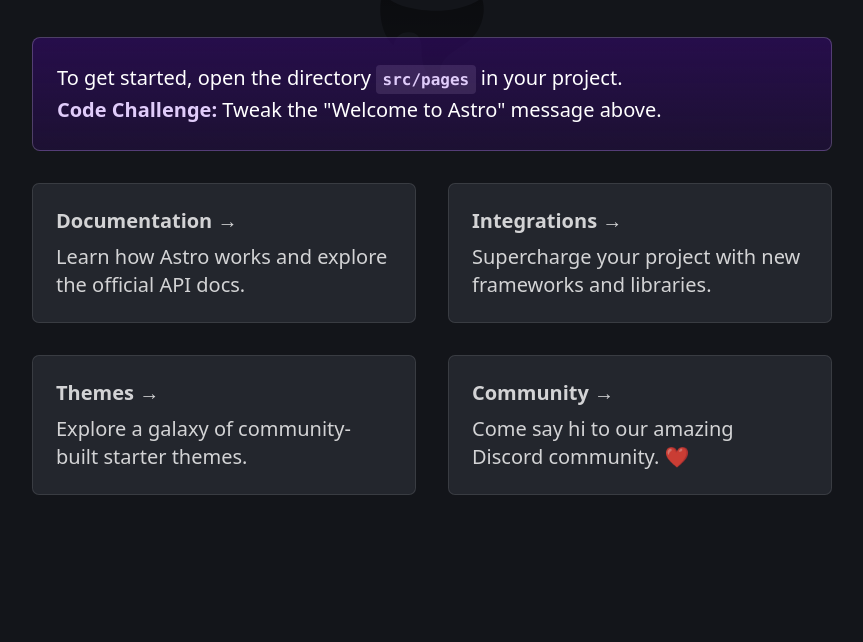
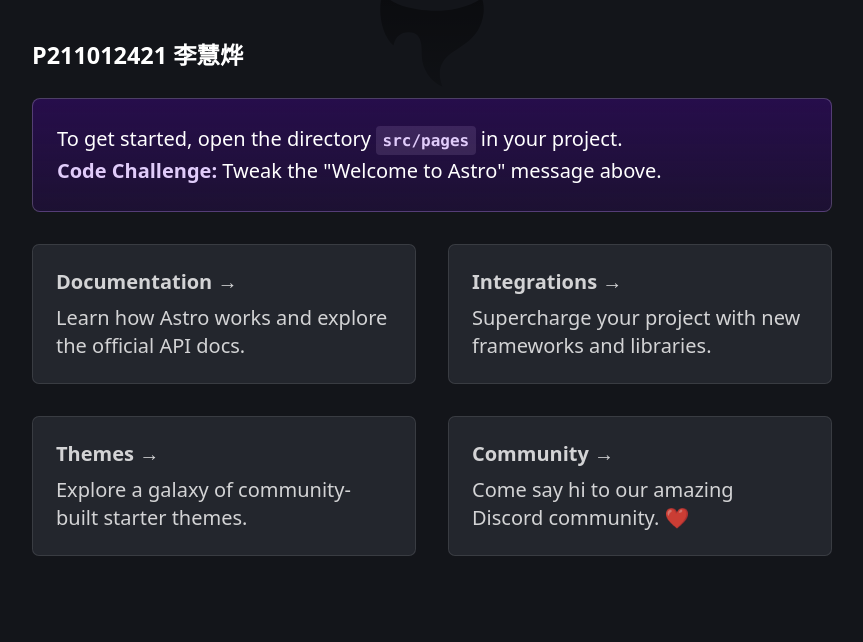
Before and after one commit to 321qqye/astro, an Astro site: page / in a window 1280 px wide. Shown: the part 158-800 px from the top of the page, without its empty margins (208-1071 px from the left). Built offline with nearby package versions, Linux system fonts and the light colour scheme; Astro itself is replaced by a stand-in of ours.

Commit message:
添加姓名

```diff
--- a/src/pages/index.astro
+++ b/src/pages/index.astro
@@ -34,6 +34,7 @@ import Card from '../components/Card.astro';
 			</defs>
 		</svg>
 		<h1>Welcome to <span class="text-gradient">Astro</span></h1>
+		<h3>P211012421 李慧烨</h3>
 		<p class="instructions">
 			To get started, open the directory <code>src/pages</code> in your project.<br />
 			<strong>Code Challenge:</strong> Tweak the "Welcome to Astro" message above.
```
